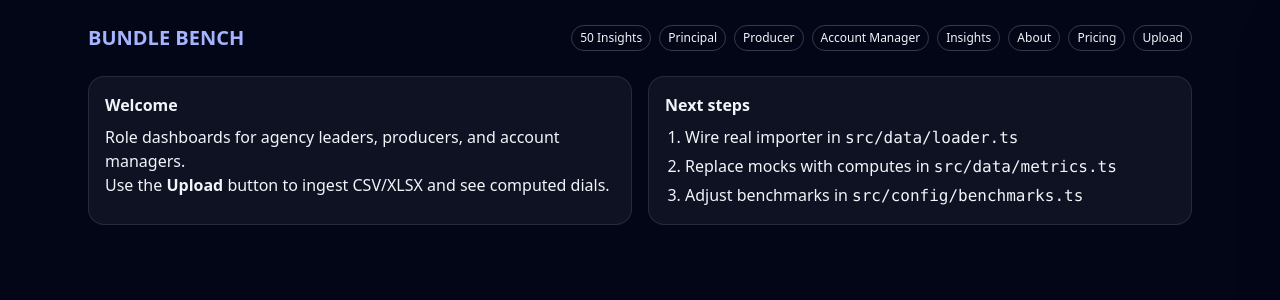
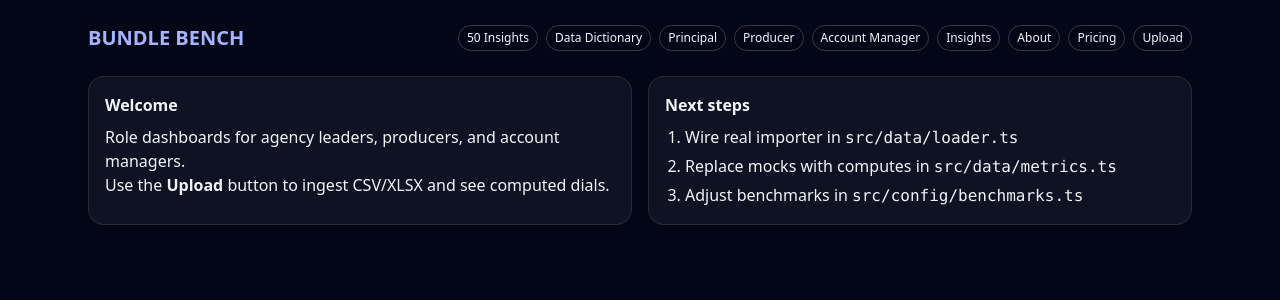
Before and after one commit to otter-spirit22/bundle_dashboards, a React (Vite) app: page / in a window 1280 px wide. Shown: the top 300 px of the page. Built offline with nearby package versions, Linux system fonts and the light colour scheme.

Commit message:
Update App.tsx

```diff
--- a/src/App.tsx
+++ b/src/App.tsx
@@ -12,7 +12,10 @@ export default function App() {
         <nav className="flex gap-2">
           <Link className="badge border-white/20" to="/insights-50">
             50 Insights
-            </Link>
+          </Link>
+          <Link className="badge border-white/20" to="/data-dictionary">
+            Data Dictionary
+          </Link>
           <Link className="badge border-white/20" to="/principal">
             Principal
           </Link>
```
